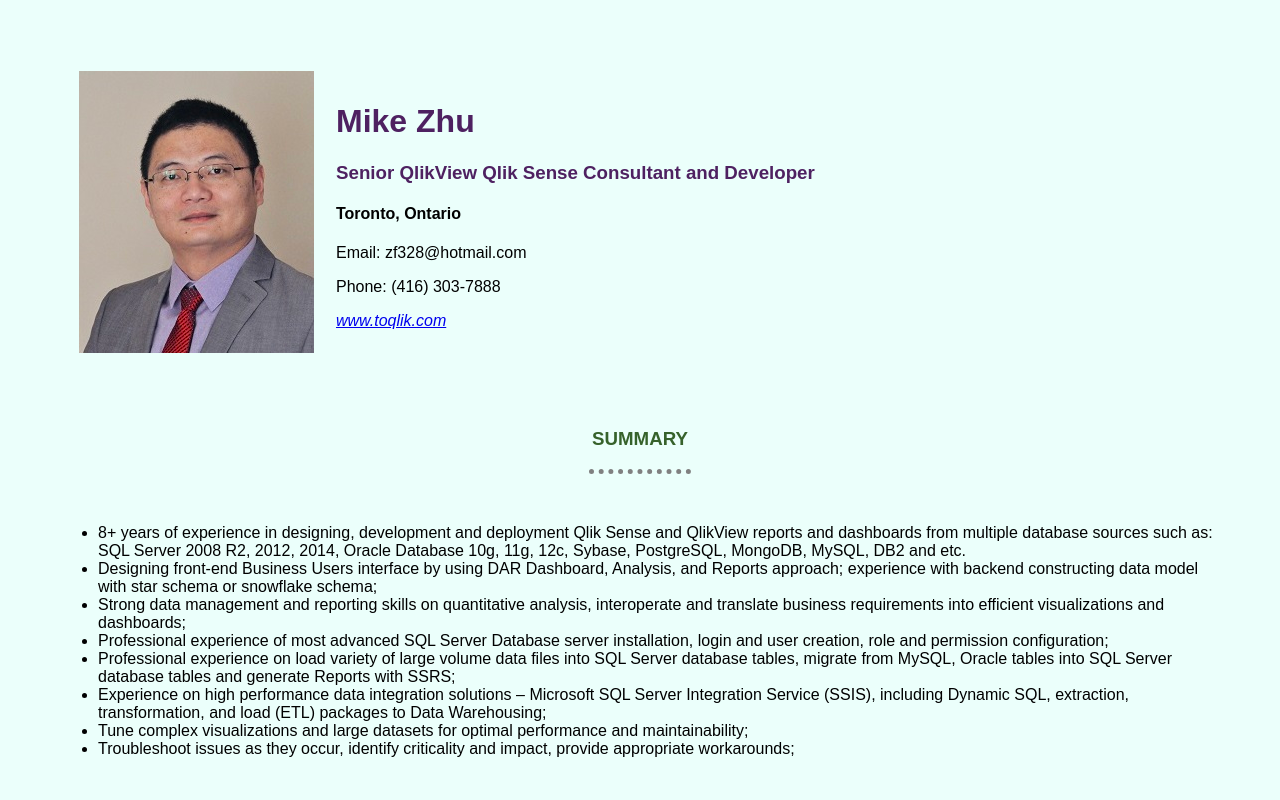
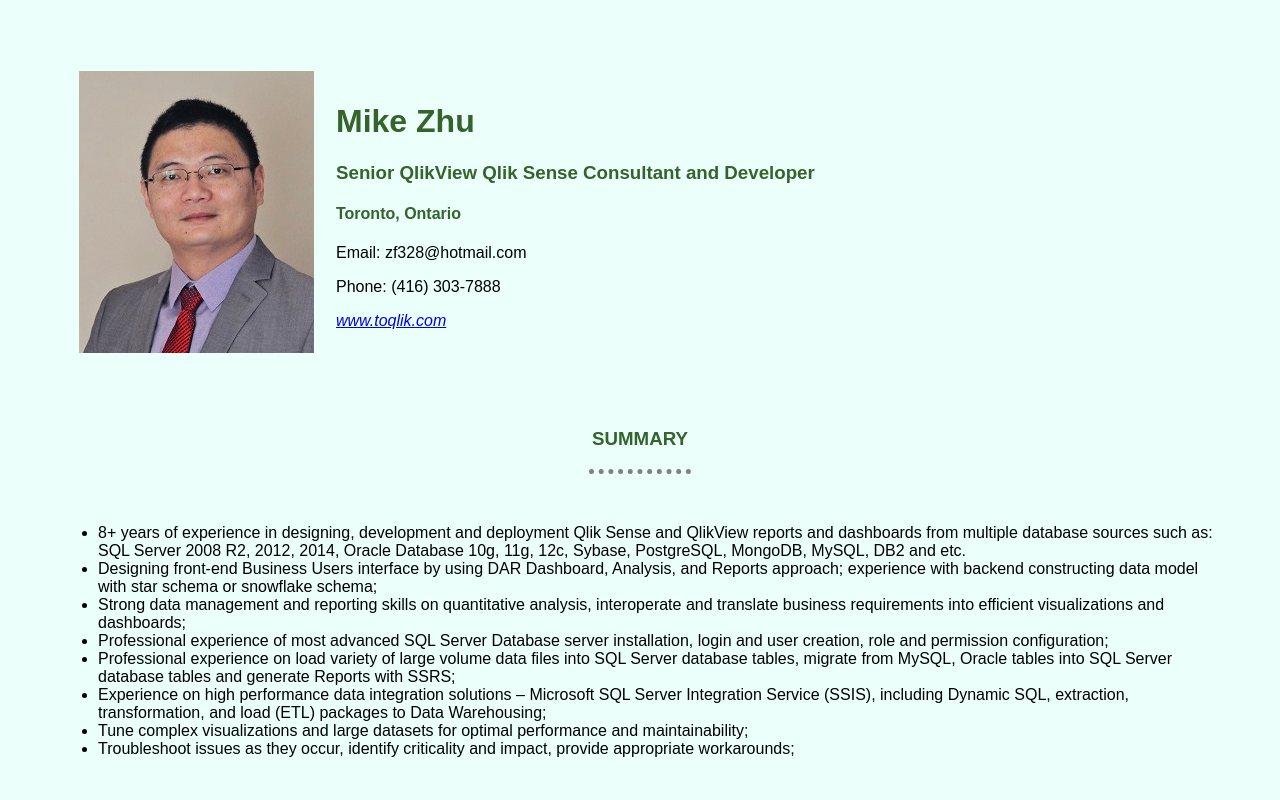
Before and after one commit to MikeJufa/cv, a plain HTML site: page index.html in a window 1280 px wide. Shown: the top 800 px of the page. Drawn offline with Linux system fonts and the light colour scheme.

Commit message:
20190114_2300_Updates

```diff
--- a/css/styles.css
+++ b/css/styles.css
@@ -44,6 +44,6 @@ h2, h3 {
 }
 
 /***********************ID SELECTORS*************************/
-#My_Name,#Job_Title {
-  color: #4e2161;
+#My_Name,#Job_Title,#Loc {
+  color: #36622b;
 }
```
